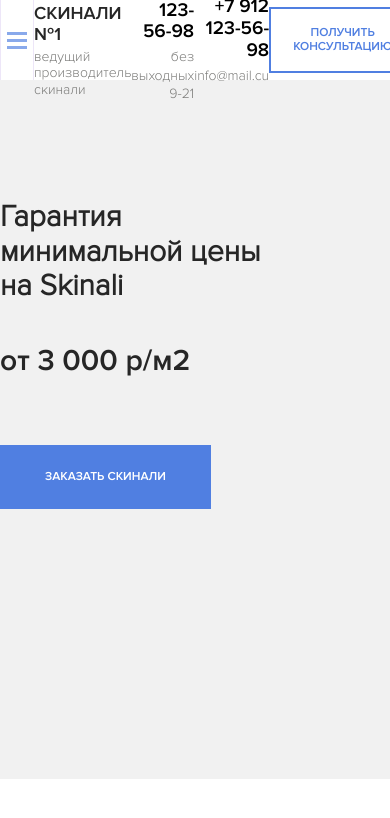
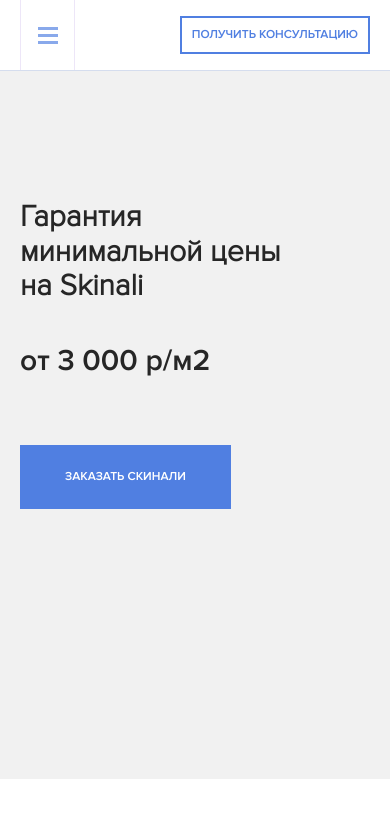
Before and after one commit to luckylite/training-html, a plain HTML site: page index.html in a window 390 px wide. Drawn offline with Linux system fonts and the light colour scheme.

Commit message:
adaptive for main sec

```diff
--- a/sass/_grid.sass
+++ b/sass/_grid.sass
@@ -2,6 +2,18 @@
     box-sizing: border-box
 
 .container
-    width: 100%
     max-width: 1170px
     margin: 0 auto
+
+@media (max-width: 1200px)
+    .container
+        max-width: 960px
+
+@media (max-width: 991px)
+    .container
+        max-width: 750px
+
+@media (max-width: 768px)
+    .container
+        max-width: 100%
+        padding: 0 20px
--- a/sass/_interface.sass
+++ b/sass/_interface.sass
@@ -21,3 +21,7 @@ body
     cursor: pointer
     font-size: 12px
     +bold
+
+@media (max-width: 580px)
+    .button-o
+        padding: 10px
--- a/sass/blocks/_navbar.sass
+++ b/sass/blocks/_navbar.sass
@@ -69,3 +69,35 @@
         display: block
         font-size: 14px
         color: $text-color-light
+
+@media (max-width: 1200px)
+    .menu
+        &__nav
+            justify-content: space-between
+
+@media (max-width: 991px)
+    .menu
+        &__nav
+            flex-direction: column
+            align-items: center
+        &__link
+            margin: 10px 0
+
+    .navbar
+        &__mobile, &__landline
+            display: none
+
+@media (max-width: 580px)
+    .navbar
+        &-wrap
+            height: 70px
+        &__mobile, &__landline
+            display: none
+    .logo
+        display: none
+
+    .menu
+        top: 70px
+        &-button
+            height: 70px
+            width: 55px
```
Also changed, not shown: css/style.min.css.
